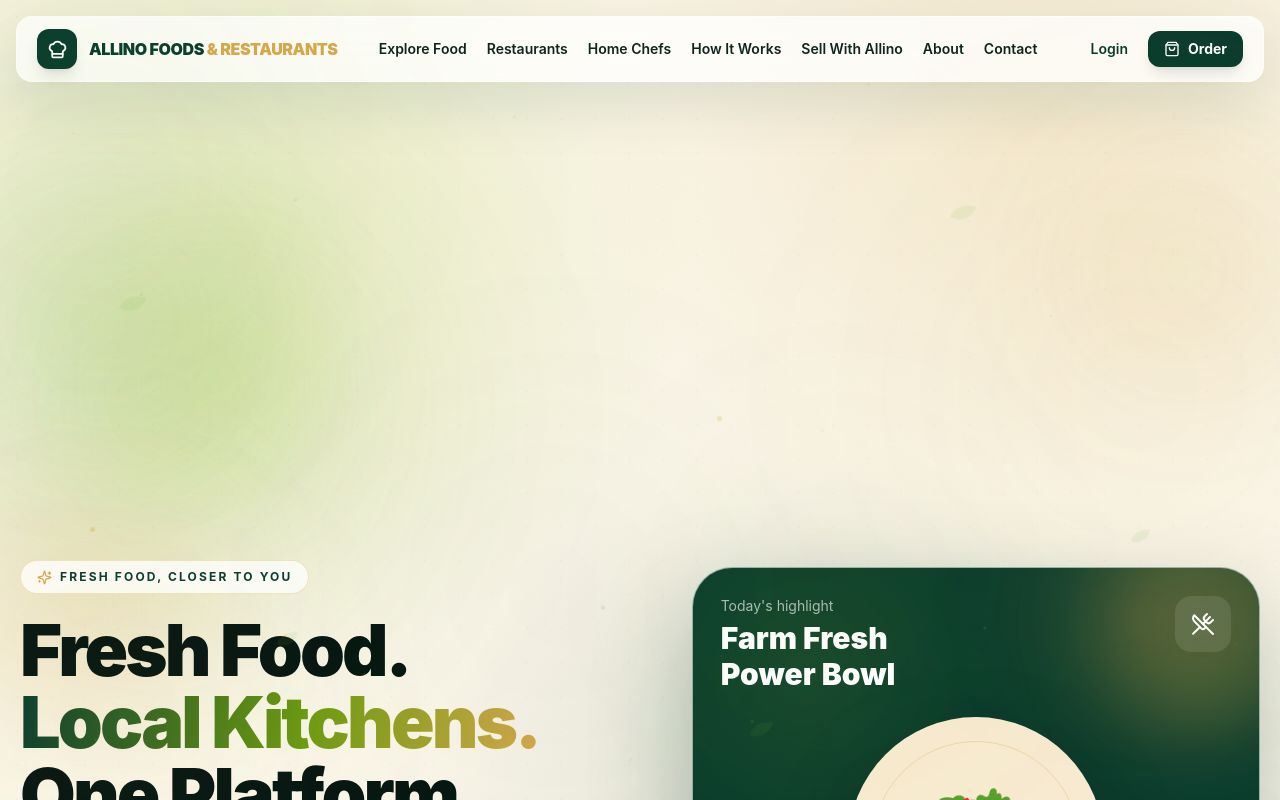
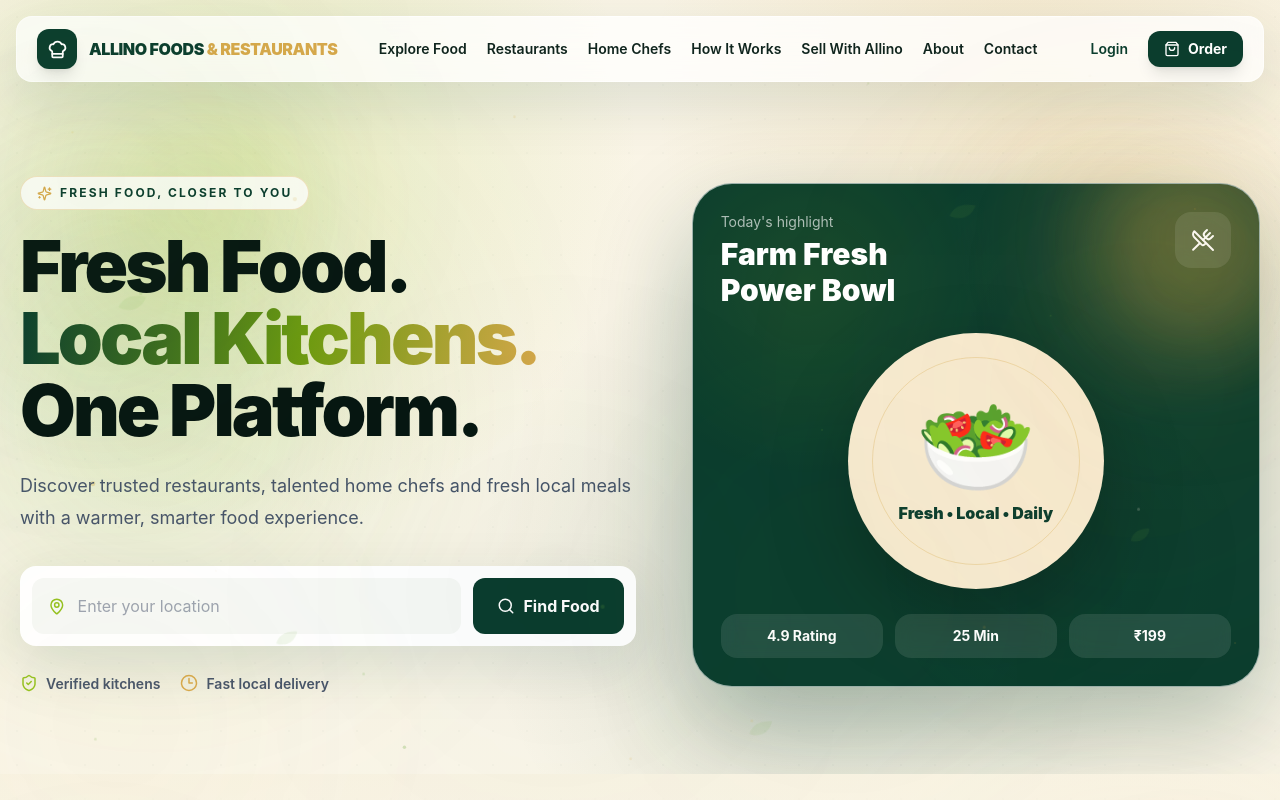
Before and after one commit to savrdhtechnology-cloud/Allinofoods, a Next.js app: page / in a window 1280 px wide. Shown: the top 800 px of the page. Built offline with nearby package versions, Linux system fonts and the light colour scheme.

Commit message:
fix: keep absolute hero decorations out of document flow

```diff
--- a/app/globals.css
+++ b/app/globals.css
@@ -44,7 +44,6 @@ body{margin:0;background:#fffdf8;color:#10251e;font-family:Inter,ui-sans-serif,s
 
 /* Visible living ecosystem motion: local section layers + safe ambient overlay */
 .living-section{position:relative;isolation:isolate;overflow:hidden}
-.living-section>*{position:relative;z-index:2}
 .living-section::before,.living-section::after{
   content:"";position:absolute;pointer-events:none;border-radius:999px;z-index:1;
   filter:blur(60px);will-change:transform;opacity:.55
```
